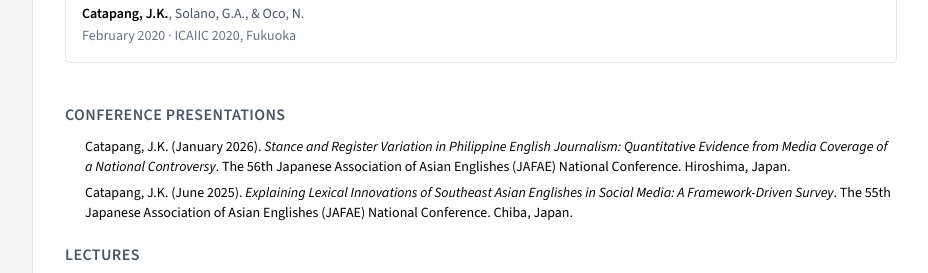
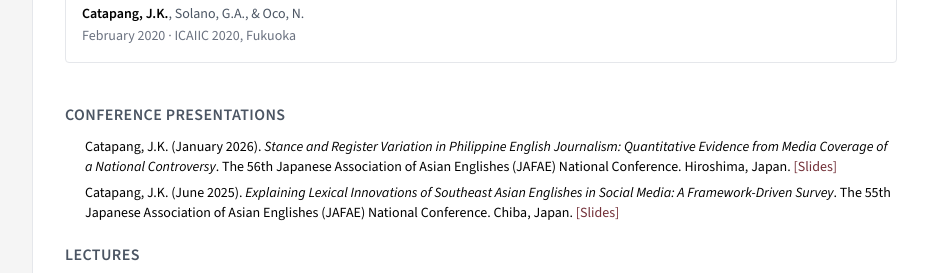
Before and after one commit to jaspercatapang/jaspercatapang.github.io, a React (Vite) app: page / in a window 1280 px wide. Shown: the part 5780-6053 px from the top of the page, without its empty margins (255-1183 px from the left). Built offline with nearby package versions, Linux system fonts and the light colour scheme.

Commit message:
content: conference presentation slides in /presentations; rebuild docs

```diff
--- a/src/App.jsx
+++ b/src/App.jsx
@@ -284,6 +284,21 @@ const LECTURES = [
   { title: 'Language in the Time of Pandemic', date: 'November 22, 2021', venue: 'Tokyo University of Foreign Studies, Singapore Association for Applied Linguistics, and Oxford Languages', slides: '/lectures/covid-19-guidelines-2021.pdf' },
   { title: 'Natural Language Processing 101: From Characters to Meaning', date: 'August 19, 2021', venue: 'NLPinas, University of the Philippines Diliman, and Philippine-California Advanced Research Institutes', slides: '/lectures/nlp-101-characters-to-meaning-2021.pdf' },
   { title: 'Artificial intelligence for natural language processing', date: 'March 6, 2020', venue: 'University of the Philippines Manila', slides: null },
+]
+
+const CONFERENCE_PRESENTATIONS = [
+  {
+    prefix: 'Catapang, J.K. (January 2026). ',
+    title: 'Stance and Register Variation in Philippine English Journalism: Quantitative Evidence from Media Coverage of a National Controversy',
+    suffix: '. The 56th Japanese Association of Asian Englishes (JAFAE) National Conference. Hiroshima, Japan.',
+    slides: '/presentations/stance-reg-var-phe-journ-2026.pdf',
+  },
+  {
+    prefix: 'Catapang, J.K. (June 2025). ',
+    title: 'Explaining Lexical Innovations of Southeast Asian Englishes in Social Media: A Framework-Driven Survey',
+    suffix: '. The 55th Japanese Association of Asian Englishes (JAFAE) National Conference. Chiba, Japan.',
+    slides: '/presentations/lexical-innovations-sea-english-social-media-2025.pdf',
+  },
 ]
 
 const PUBLICATION_TAGS = ['NLP', 'LLMs', 'AI safety', 'World Englishes', 'migration linguistics', 'machine learning']
@@ -741,8 +756,19 @@ export default function App() {
             </div>
             <SubsectionTitle>Conference Presentations</SubsectionTitle>
             <ul className="pl-5 space-y-1.5 text-sm">
-              <li>Catapang, J.K. (January 2026). <em>Stance and Register Variation in Philippine English Journalism: Quantitative Evidence from Media Coverage of a National Controversy</em>. The 56th Japanese Association of Asian Englishes (JAFAE) National Conference. Hiroshima, Japan.</li>
-              <li>Catapang, J.K. (June 2025). <em>Explaining Lexical Innovations of Southeast Asian Englishes in Social Media: A Framework-Driven Survey</em>. The 55th Japanese Association of Asian Englishes (JAFAE) National Conference. Chiba, Japan.</li>
+              {CONFERENCE_PRESENTATIONS.map((item, i) => (
+                <li key={i}>
+                  {item.prefix}
+                  <em>{item.title}</em>
+                  {item.suffix}
+                  {item.slides && (
+                    <>
+                      {' '}
+                      <a href={item.slides} target="_blank" rel="noopener noreferrer" className="text-accent hover:underline">[Slides]</a>
+                    </>
+                  )}
+                </li>
+              ))}
             </ul>
             <SubsectionTitle>Lectures</SubsectionTitle>
             <ul className="pl-5 space-y-1.5 text-sm">
```
Also changed, not shown: 7 other files (tests, documents, lock files or other folders).
